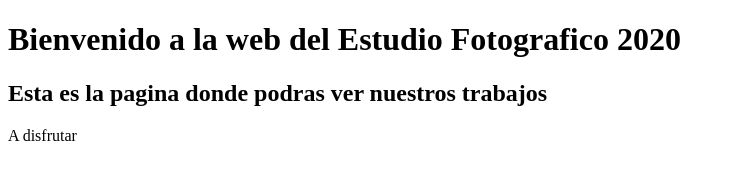
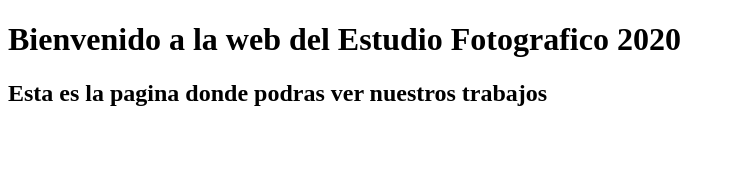
Before and after one commit to gonza999/pagina-web, a plain HTML site: page index.html in a window 1280 px wide. Shown: the whole page, without its empty margins (0-735 px from the left). Drawn offline with Linux system fonts and the light colour scheme.

Commit message:
Prueba de cambio
Se escribio un mensaje para probar el cambio

```diff
--- a/index.html
+++ b/index.html
@@ -8,6 +8,5 @@
 <body>
     <h1>Bienvenido a la web del Estudio Fotografico 2020</h1>
     <h2>Esta es la pagina donde podras ver nuestros trabajos</h2>
-    <p>A disfrutar</p>
 </body>
 </html>
```
